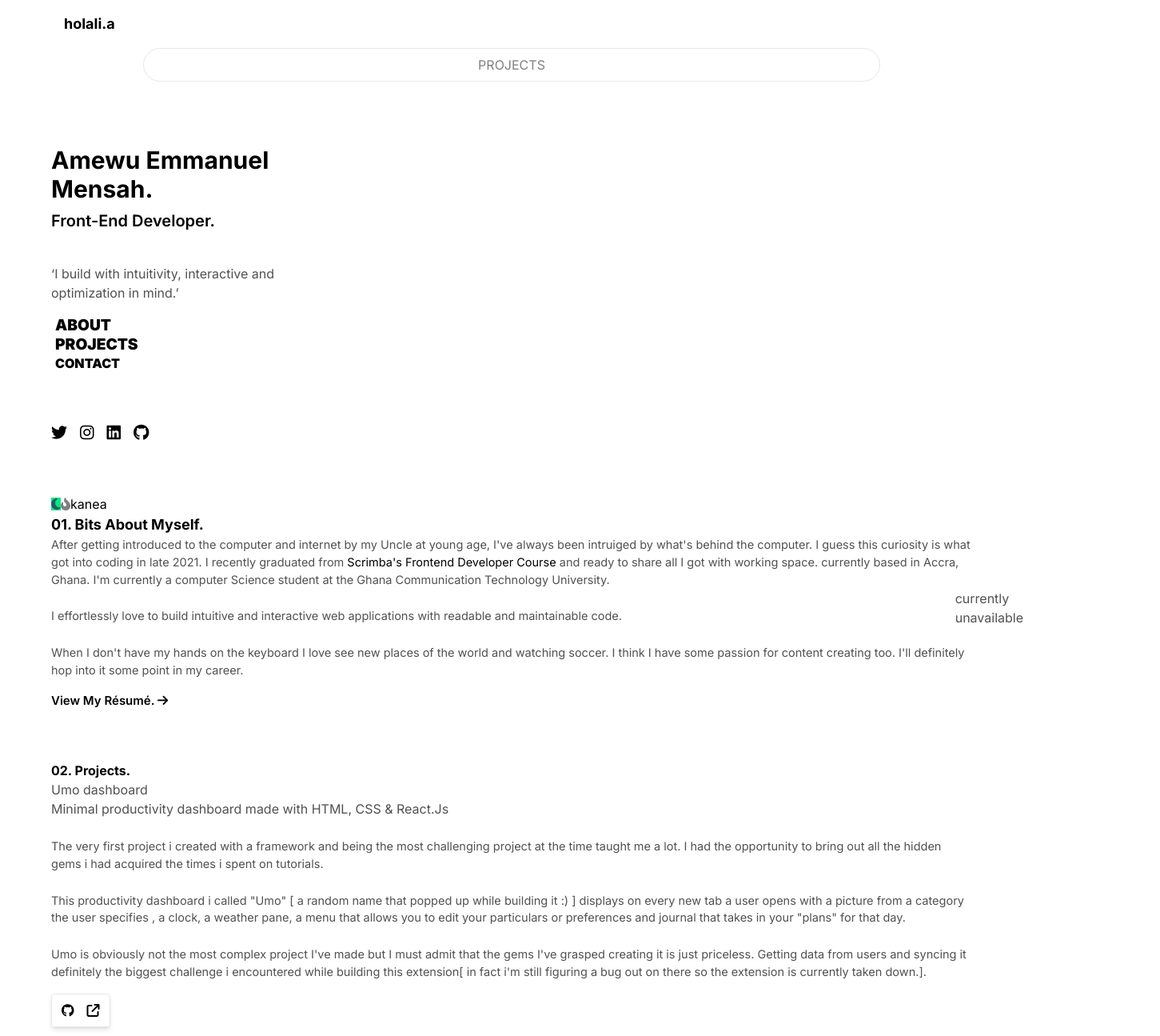
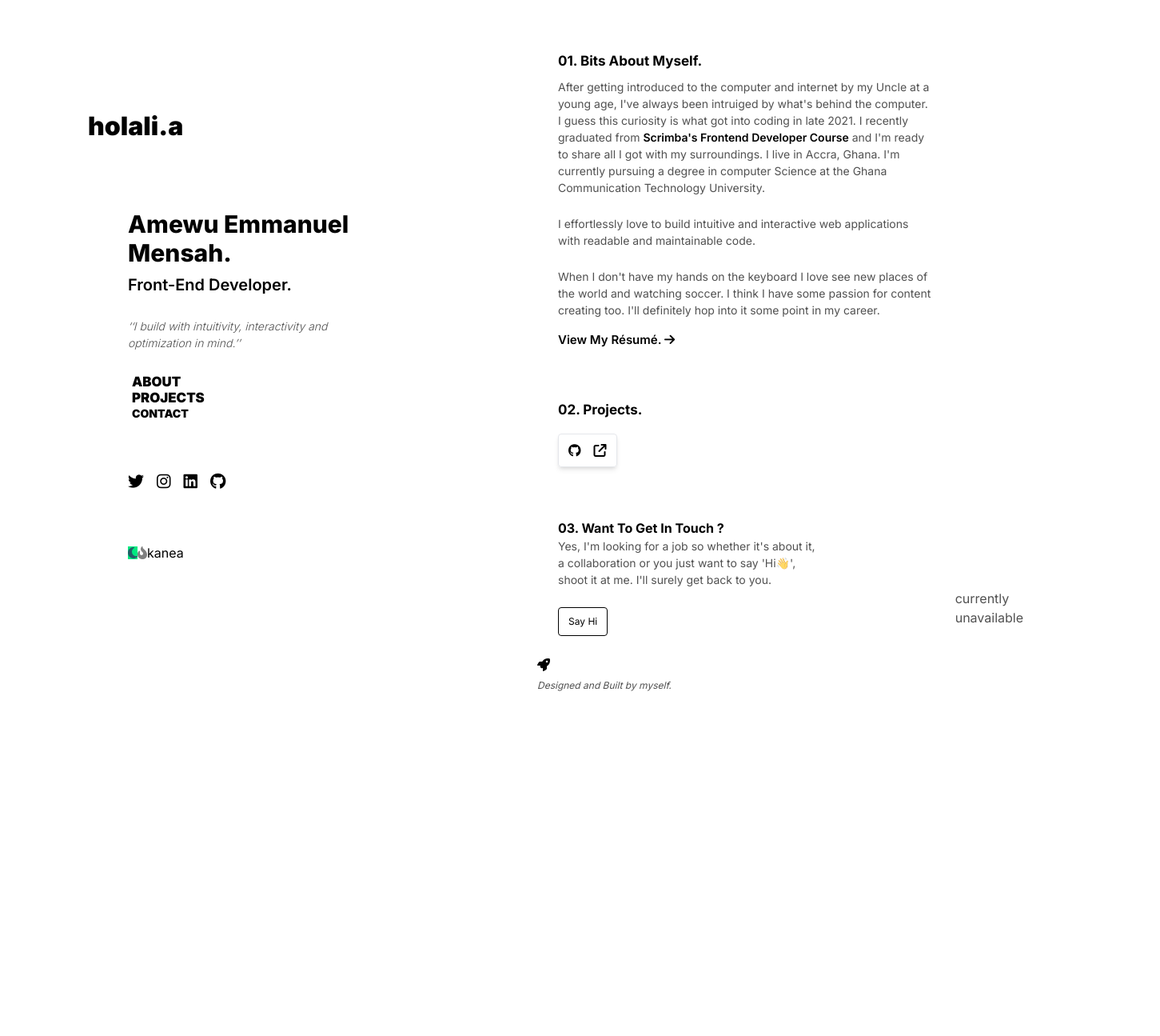
Before and after one commit to holaliamewu/portfolio-react, a React (Vite) app: page / in a window 1280 px wide. Shown: the top 1295 px of the page at 80% size, 1451 px wide, since content can reach past the window. After the commit the page ends 923 px from the top, so only its background shows below. Built offline with nearby package versions, Linux system fonts and the light colour scheme.

Commit message:
feat: changes 1.1

```diff
--- a/src/components/About.jsx
+++ b/src/components/About.jsx
@@ -12,17 +12,20 @@ export default function About({pureColors, fadedText, setView}) {
         <div className='w-[90%] mx-auto'
             ref={ref}>
             <div className='' >
-                <h4 className='font-bold text-lg'
-                  style={pureColors}>01. Bits About Myself.</h4>
-                <p className='text-[14.5px]'
-                >After getting introduced to the computer and internet by my Uncle at young age,
+                <h4
+                className='font-bold text-[17px] py-2'
+                style={pureColors}
+
+                  >01. Bits About Myself.</h4>
+                <p className='text-[14px]'
+                >After getting introduced to the computer and internet by my Uncle at a young age,
                 I've always been intruiged by what's behind the computer. I guess this curiosity is what got into coding in late 2021.
-                I recently graduated from <a id='scrimba' style={pureColors} href='https://scrimba.com/learn/frontend' target='_blank'>Scrimba's Frontend Developer Course</a> and ready to share all I got with working space.
-                currently based in Accra, Ghana. I'm currently a
-                computer Science student at the Ghana Communication Technology University.</p><br/>
-                <p className='text-[14.5px]'> I effortlessly love to build intuitive and interactive web applications with readable and
+                I recently graduated from <a className='font-semibold' style={pureColors} href='https://scrimba.com/learn/frontend' target='_blank'>Scrimba's Frontend Developer Course</a> and I'm ready to share all I got with my surroundings.
+                I live in Accra, Ghana. I'm currently pursuing a degree
+                in computer Science at the Ghana Communication Technology University.</p><br/>
+                <p className='text-[14px]'> I effortlessly love to build intuitive and interactive web applications with readable and
                 maintainable code.</p><br/>
-                <p className='text-[14.5px]'>When I don't have my hands on the keyboard I love see new places of the world and watching soccer.
+                <p className='text-[14px]'>When I don't have my hands on the keyboard I love see new places of the world and watching soccer.
                 I think I have some passion for content creating too. I'll definitely hop into it some point in my career.</p>
         </div>
         <motion.a
--- a/src/components/Contact.jsx
+++ b/src/components/Contact.jsx
@@ -32,7 +32,7 @@ const sayHiVariant = {
              a collaboration or you just want to say 'Hi👋',<br/> shoot it at me.
              I'll surely get back to you. </p>
             <motion.a
-            className='inline-block bg-red-400 mx-auto'
+            className='inline-block rounded text-[12px] my-6 border border-black py-2 px-3'
             variants={sayHiVariant}
             whileHover='hover'
             whileTap='active'
--- a/src/components/Footer.jsx
+++ b/src/components/Footer.jsx
@@ -18,7 +18,6 @@ function rocketGo() {
     return(
         <footer>
             <div
-        id="theRocket"
             onMouseOver={showRocketTT}
             onMouseOut={removeRocketTT}
             style={pureColors}>
@@ -26,7 +25,9 @@ function rocketGo() {
             {rocket && (<span id="tooltip-rocket" onClick={rocketGo}
             >umo, to the top!</span>)}
             </div>
-        <cite>Designed and Built by yours truely.</cite>
+            <cite
+            className="text-[12px] mx-auto inline-block"
+            >Designed and Built by myself.</cite>
         </footer>
     )
 }
--- a/src/components/Header.jsx
+++ b/src/components/Header.jsx
@@ -3,7 +3,7 @@ import React, { useState } from 'react'
 export default function Header({pureColors}){
 
   return(
-    <header className='ml-4 my-4 text-lg font-[700]'>
+    <header className=' mt-9 text-[2em] font-[900] ml-[-50px]' >
      <h3 className=' xs:text-center md:text-left' style={pureColors}>holali.a</h3>
     </header>
   )
--- a/src/components/MainContent.jsx
+++ b/src/components/MainContent.jsx
@@ -97,20 +97,23 @@ export default function MainContent() {
         style={{
             backgroundColor: toAurora? '#011926' : darkMode? '#121212' : 'white'
         }}
+        className="flex justify-around"
         >
         <div id="left-pane-container"
         style={{color: toAurora? '#000c13' : darkMode? 'white' : 'gray'}}
-        >
-        <div className="w-[90%] mx-auto">
-        <Header pureColors={pureColors} toAurora={toAurora} darkmode={darkMode} />
-        <Navbar />
-             <h1 className="font-bold text-3xl mt-20 mb-0" style={pureColors}>Amewu Emmanuel<br/> Mensah.</h1>
-             <h1 className="font-semibold text-xl mt-2" style={pureColors}>Front-End Developer.</h1><br/>
-             <h4 className="xs:my-4" style={fadedText}>&lsquo;I build with intuitivity, interactive and <br/>optimization in mind.&rsquo;</h4>
+        className=" h-[100dvh] w-[45%] flex pl-[10vw] flex-col justify-center ">
+
+        <div className=" mx-auto fixed">
+
+            <Header pureColors={pureColors} toAurora={toAurora} darkmode={darkMode} />
+            <Navbar />
+             <h1 className="font-[800] text-3xl mt-20 mb-0" style={pureColors}>Amewu Emmanuel<br/> Mensah.</h1>
+             <h1 className="font-semibold text-xl mt-2 mb-[-25px]" style={pureColors}>Front-End Developer.</h1><br/>
+             <h4 className="xs:my-4 text-[14px] font-[300] italic py-3 " style={fadedText}>&lsquo;&lsquo;I build with intuitivity, interactivity and <br/>optimization in mind.&rsquo;&rsquo;</h4>
              <nav className="xs:hidden md:block">
                 <motion.div
                 onClick={toAboutSection}
-                className=""
+                className="text-sm"
                 variants={navVariant}
                 initial='faded'
                 animate='animateAbout'
@@ -118,7 +121,7 @@ export default function MainContent() {
                 >ABOUT</motion.div>
                 <motion.div
                 onClick={toProjectSection}
-                className=""
+                className="text-sm"
                 variants={navVariant}
                 initial='initial'
                 animate='animateProject'
@@ -126,7 +129,7 @@ export default function MainContent() {
                 >PROJECTS</motion.div>
                 <motion.div
                 onClick={toContactSection}
-                className="nav contact"
+                className="text-sm"
                 variants={navVariant}
                 initial='initial'
                 animate='animateContact'
@@ -136,14 +139,19 @@ export default function MainContent() {
              <div className="flex items-center gap-4 my-16">
                 <a href="https://www.twitter.com/amewuholali"
                 target="_blank">
-                <motion.i style={pureColors} class="fa-brands fa-twitter text-[20px]"></motion.i>
+                <motion.i style={pureColors}
+                class="fa-brands fa-twitter text-[20px]"></motion.i>
                  </a>
-                <a href="https://www.instagram.com/amewuholali/" target="_blank">
-                <motion.i style={pureColors} class="fa-brands fa-instagram text-[20px]"></motion.i>
+
+                 <a href="https://www.instagram.com/amewuholali/" target="_blank">
+                <motion.i style={pureColors}
+                class="fa-brands fa-instagram text-[20px]"></motion.i>
                 </a>
+
                 <a href="https://www.linkedin.com/in/amewu-emmanuel-mensah/" target="_blank">
                 <motion.i style={pureColors} class="fa-brands fa-linkedin text-[20px]"></motion.i>
                 </a>
+
                 <a href="https://github.com/holaliamewu" target="_blank">
                 <motion.i style={pureColors} class="fa-brands fa-github text-[20px]"></motion.i>
                 </a>
@@ -171,7 +179,12 @@ export default function MainContent() {
                 >{toAurora? 'aurora' : darkMode?  'charcoal dark' : 'kanea'}</span>
              </div>
             </div>
-            <div id="right-pane" style={fadedText}>
+
+
+            <div id="right-pane"
+            style={fadedText}
+            className="w-[45%] pr-14 py-14"
+            >
                 <About
                 pureColors={pureColors}
                 setView={setIsAboutInView}
@@ -181,19 +194,8 @@ export default function MainContent() {
                 >
                     <div className="project one"
                     >
-                        <h4 className="font-bold" style={pureColors}>02. Projects.</h4>
-                        <div onMouseEnter={() => {setShowInfo(false)}} onMouseLeave={() => {setShowInfo(true)}}>
-                           {showInfo && <div id="inner-one">
-                           <h3>Umo dashboard</h3>
-                           <h5>Minimal productivity dashboard made with HTML, CSS & React.Js</h5>
-                       </div>}
-                        </div> <br/>
-                        <p className="text-[14.5px]">The very first project i created with a framework and being the most challenging project at the time taught me a lot. I had the opportunity to bring out all the hidden gems i had acquired the times i spent on tutorials.</p><br/>
-                        <p className="text-[14.5px]">This productivity dashboard i called "Umo" [ a random name that popped up while building it :) ] displays on every new tab a user opens with a picture from a category the user specifies , a clock, a weather pane,
-                        a menu that allows you to edit your particulars or preferences and journal that takes in your "plans" for that day.</p> <br/>
-                        <p className="text-[14.5px]">Umo is obviously not the most complex project I've made but I must admit that the gems I've grasped
-                        creating it is just priceless. Getting data from users and syncing it definitely the biggest challenge i encountered while building this extension[ in fact i'm still figuring a bug out on there so the extension is currently taken down.].
-                        </p>
+                        <h4 className="font-bold text-[17px]" style={pureColors}>02. Projects.</h4>
+
                         <span className="inline-block my-4 p-1 rounded shadow-md border shadow-grey-100" >
                             <a
                             href="https://github.com/holaliamewu/umo-react" target='_blank'>
--- a/src/components/Navbar.jsx
+++ b/src/components/Navbar.jsx
@@ -2,6 +2,6 @@ import React from 'react';
 
 export default function Navbar() {
     return (
-        <div className='w-[80%] fix py-2 text-center mx-auto border rounded-full'>PROJECTS</div>
+        <div className='w-[80%] md:hidden py-2 text-center mx-auto border rounded-full'>PROJECTS</div>
     )
 }
```
Lines whose indentation alone changed are shown as unchanged.
